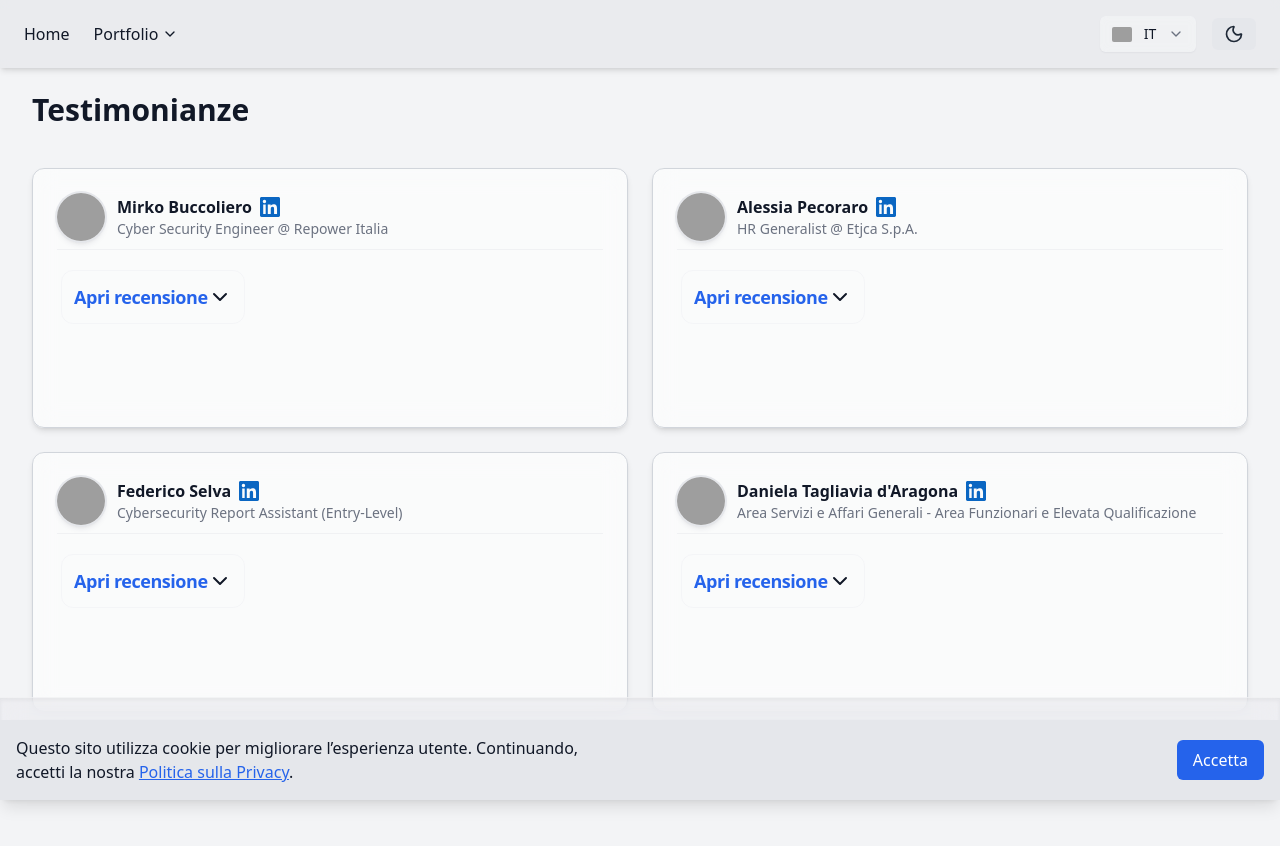
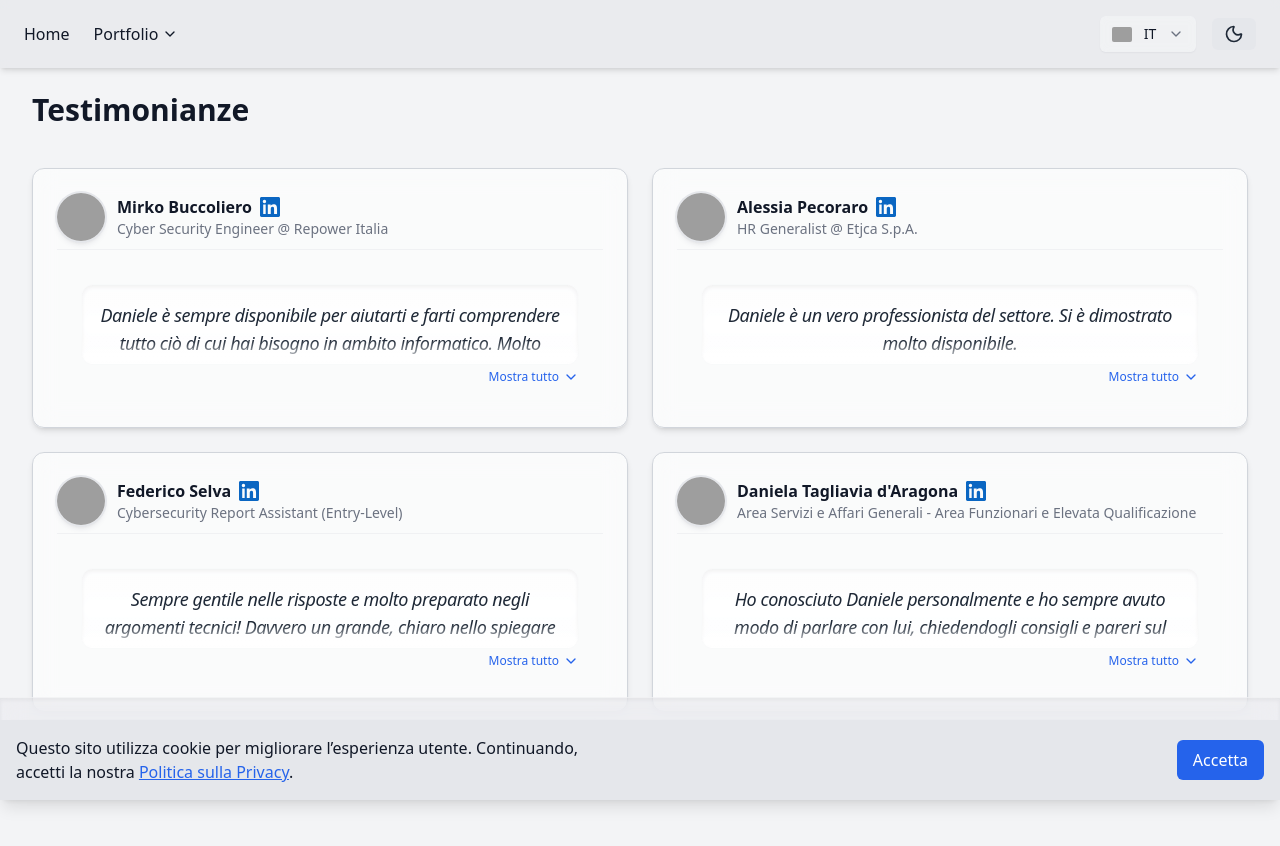
Before and after one commit to DanieleMasone/ingdanielemasone, a React (Vite) app: page /#/testimonials in a window 1280 px wide. Shown: the top 846 px of the page. Built offline with nearby package versions, Linux system fonts and the light colour scheme; grey boxes are pictures that could not be loaded.

Commit message:
fix: Testimonials.jsx

```diff
--- a/src/pages/testimonials/Testimonials.jsx
+++ b/src/pages/testimonials/Testimonials.jsx
@@ -1,14 +1,12 @@
 import {useState} from "react";
 import {useTranslation} from "react-i18next";
-import {Disclosure} from "@headlessui/react";
-import {ChevronDown} from "lucide-react";
 import {Card} from "@/components/ui/card/Card";
-import {CardContent} from "@/components/ui/cardContent/CardContent";
 import {PageSection} from "@/components/ui/pageSection/PageSection";
 import {SeoHead} from "@/components/seoHead/SeoHead";
 import {BrandIcon, linkedinIcon} from "@/components/footer/Footer";
 import {Pagination} from "@/components/ui/pagination/Pagination";
 import {PageGrid} from "@/components/ui/pageGrid/PageGrid";
+import {ExpandableText} from "@/components/ui/expandableText/ExpandableText";
 
 const ITEMS_PER_PAGE = 4;
 
@@ -223,24 +221,17 @@ export default function Testimonials() {
                                 </div>
                             </div>
 
-                            {/* Body - takes ALL the remaining height */}
-                            <div className="flex-1 flex p-4">
-                                <Disclosure as="div" className="w-full h-full flex flex-col">
-                                    {({ open }) => (
-                                        <div className="h-full flex flex-col">
-                                            <Disclosure.Button as="button" className="flex justify-between items-center text-left mb-4 self-start p-3 -m-3 rounded-xl hover:bg-gray-50/50 dark:hover:bg-gray-800/50 transition-all border border-gray-200/30 dark:border-gray-700/30 hover:border-blue-200/50 hover:shadow-sm">
-                                              <span className="text-lg font-semibold text-blue-600 dark:text-blue-400 tracking-tight">
-                                                  {t("testimonials_page.open")}
-                                              </span>
-                                                <ChevronDown className={`w-6 h-6 shrink-0 transition-transform duration-200 ease-in-out ${open ? "rotate-180" : ""}`} />
-                                            </Disclosure.Button>
-
-                                            <Disclosure.Panel as="div" className="flex-1 mt-3 border-l-4 border-blue-500/80 pl-5 pr-4 py-3 bg-blue-50/30 dark:bg-blue-900/20 rounded-2xl backdrop-blur-sm italic text-lg text-gray-800 dark:text-gray-200 leading-relaxed font-light tracking-wide overflow-auto">
-                                                "{t(texts.quoteKey)}"
-                                            </Disclosure.Panel>
-                                        </div>
-                                    )}
-                                </Disclosure>
+                            {/* Body */}
+                            <div className="flex-1 flex flex-col p-4 justify-center items-stretch">
+                                <div className="flex-1 flex items-center justify-center px-2">
+                                    <div className="w-full max-w-lg text-center">
+                                        <ExpandableText
+                                            value={t(texts.quoteKey)}
+                                            maxLines={3}
+                                            className="italic text-base md:text-lg text-gray-800 dark:text-gray-200 leading-relaxed font-light tracking-tight px-4 py-4 bg-gradient-to-b from-transparent via-white/70 to-transparent dark:via-gray-800/50 rounded-xl backdrop-blur-sm shadow-inner border border-gray-100/40 dark:border-gray-700/40"
+                                        />
+                                    </div>
+                                </div>
                             </div>
                         </Card>
                     ))}
```
Also changed, not shown: 2 other files (tests, documents, lock files or other folders).
